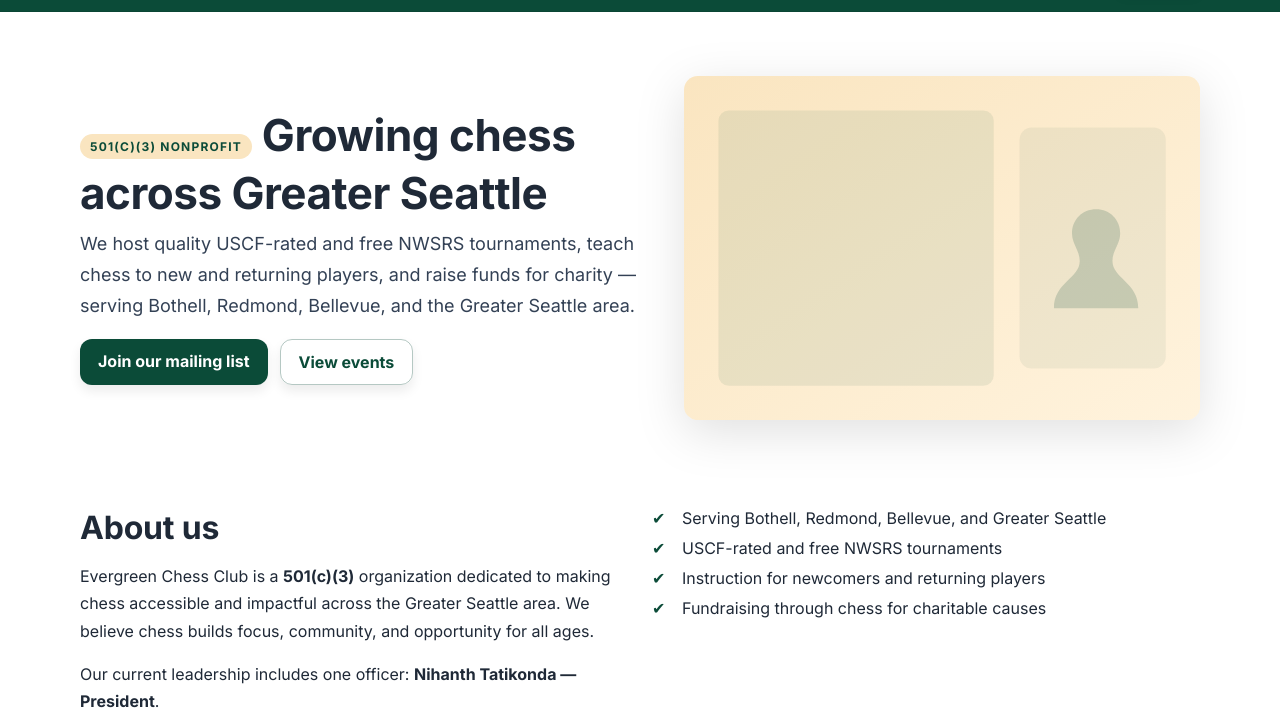
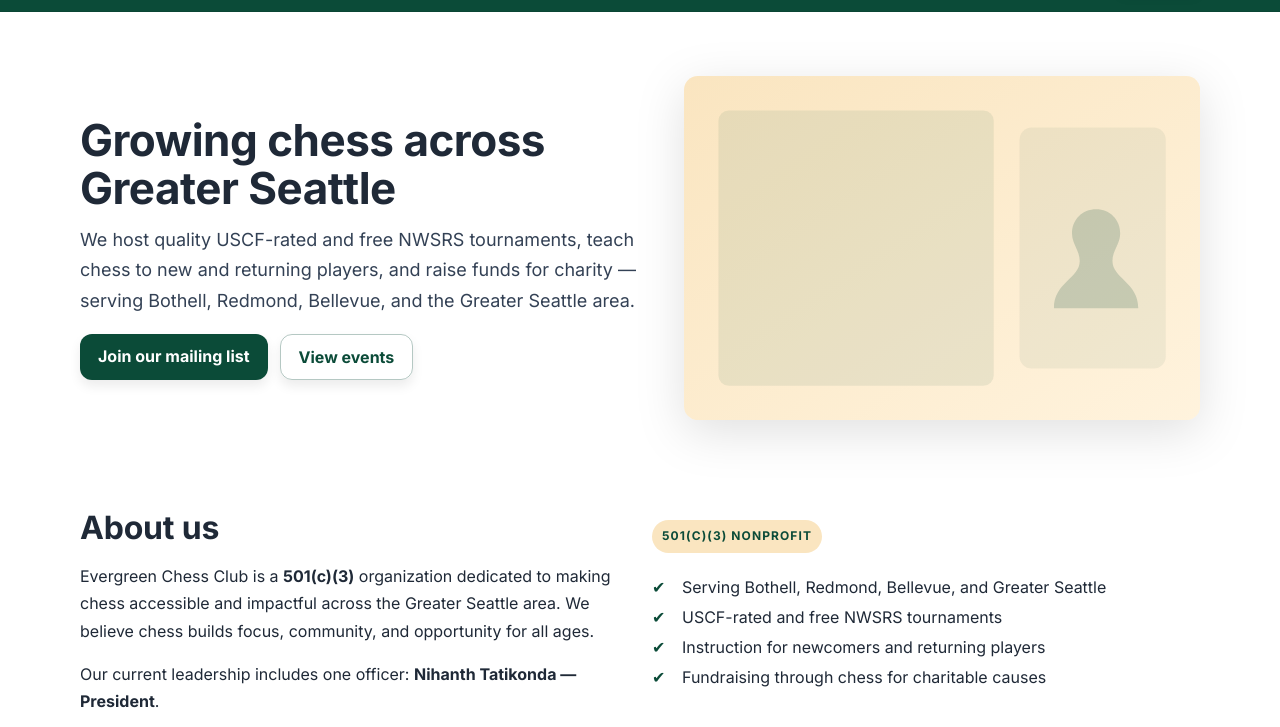
Before and after one commit to KrazeeCoder/ecc-website, a plain HTML site: page index.html in a window 1280 px wide. Shown: the part 73-800 px from the top of the page. Drawn offline with Linux system fonts and the light colour scheme; files whose address does not match are found by name.

Commit message:
Refactor about section in index.html to include a badge for nonprofit status and adjust layout. Update styles in styles.css for new layout elements and add a note for nonprofit status in the call-to-action section. Modify event highlights in 2024-10-19.html for clarity and conciseness.

```diff
--- a/index.html
+++ b/index.html
@@ -58,7 +58,6 @@
         <div class="container hero-inner">
           <div class="hero-copy">
             <h1>
-              <span class="overline">501(c)(3) Nonprofit</span>
               Growing chess across Greater Seattle
             </h1>
             <p>
@@ -108,12 +107,15 @@
               Our current leadership includes one officer: <strong>Nihanth Tatikonda — President</strong>.
             </p>
           </div>
+          <div class="about-right">
+            <p class="about-badge">501(c)(3) nonprofit</p>
             <ul class="checklist">
               <li>Serving Bothell, Redmond, Bellevue, and Greater Seattle</li>
               <li>USCF-rated and free NWSRS tournaments</li>
               <li>Instruction for newcomers and returning players</li>
               <li>Fundraising through chess for charitable causes</li>
             </ul>
+          </div>
         </div>
       </section>
 
@@ -167,6 +169,7 @@
             <p>
               Questions, volunteering, or tournament inquiries? We'd love to hear from you.
             </p>
+            <p class="cta-note">501(c)(3) nonprofit</p>
           </div>
           <div class="cta-actions">
             <a class="btn" href="mailto:evergreenchesstd@gmail.com">evergreenchesstd@gmail.com</a>
--- a/styles.css
+++ b/styles.css
@@ -102,6 +102,10 @@ p { line-height: 1.7; }
 .cards { display: grid; grid-template-columns: repeat(3, 1fr); gap: 18px; }
 .card { background: #ffffff; border: 1px solid rgba(11,75,56,0.12); border-radius: var(--radius-lg); padding: 18px; box-shadow: var(--shadow-sm); }
 
+/* About right column tweaks */
+.about-right { display: grid; gap: 12px; align-content: start; }
+.about-badge { align-self: start; justify-self: start; background: var(--evergreen-100); color: var(--evergreen-900); padding: 6px 10px; border-radius: 999px; font-weight: 700; font-size: 12px; text-transform: uppercase; letter-spacing: 1.1px; }
+
 .feature { display: grid; grid-template-columns: 1.2fr 1fr; gap: 24px; align-items: center; }
 .feature-media .ph-img { margin: 0; }
 .feature-body p { margin: 0 0 12px; }
@@ -109,6 +113,7 @@ p { line-height: 1.7; }
 .cta { display: grid; grid-template-columns: 1fr auto; gap: 18px; align-items: center; }
 .cta .btn { background: var(--evergreen-100); color: var(--evergreen-900); border: 1px solid rgba(255,255,255,0.3); }
 .cta .btn--ghost { background: transparent; color: #eafff6; border-color: rgba(255,255,255,0.35); }
+.cta-note { opacity: 0.85; font-size: 14px; margin-top: -4px; }
 
 /* Footer */
 .site-footer { border-top: 1px solid rgba(11,75,56,0.12); padding: 28px 0 48px; background: #ffffff; }
```
Also changed, not shown: events/2024-10-19.html (+1 -2 lines). Lines whose indentation alone changed are shown as unchanged.
